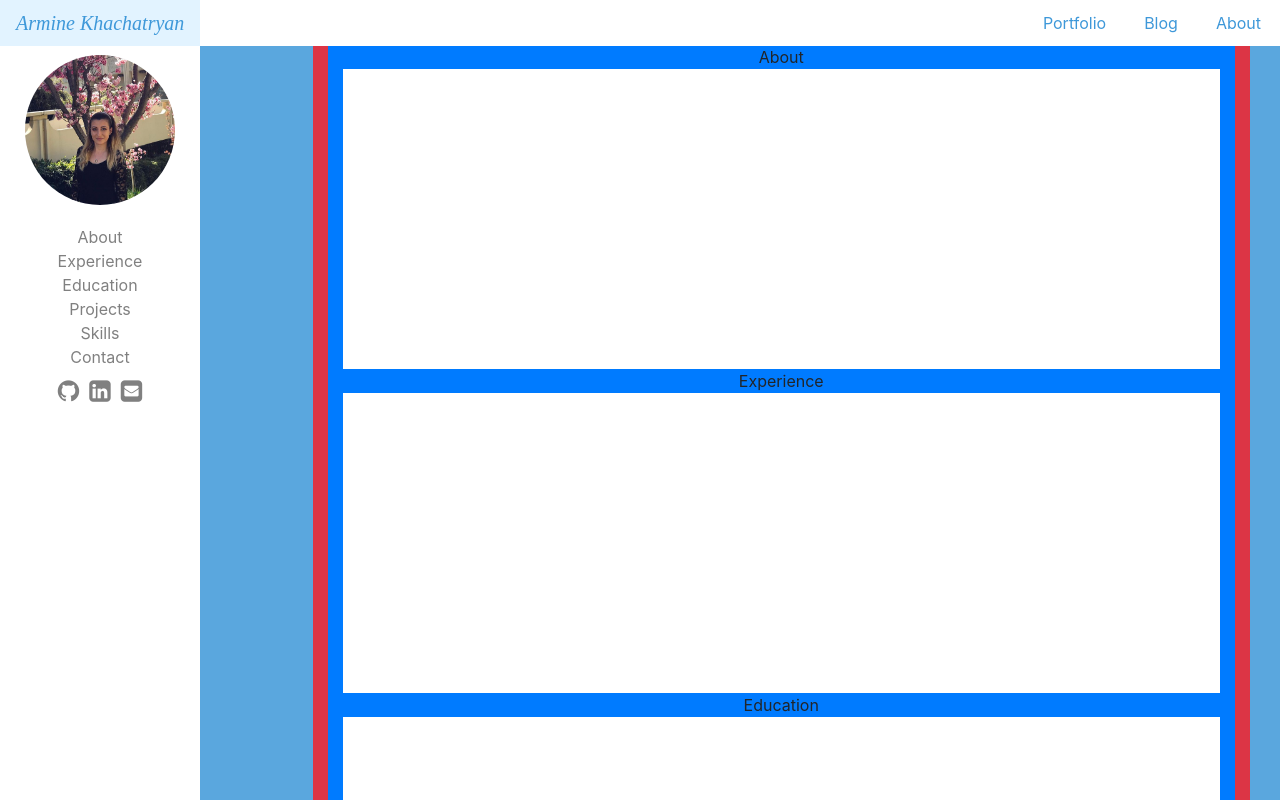
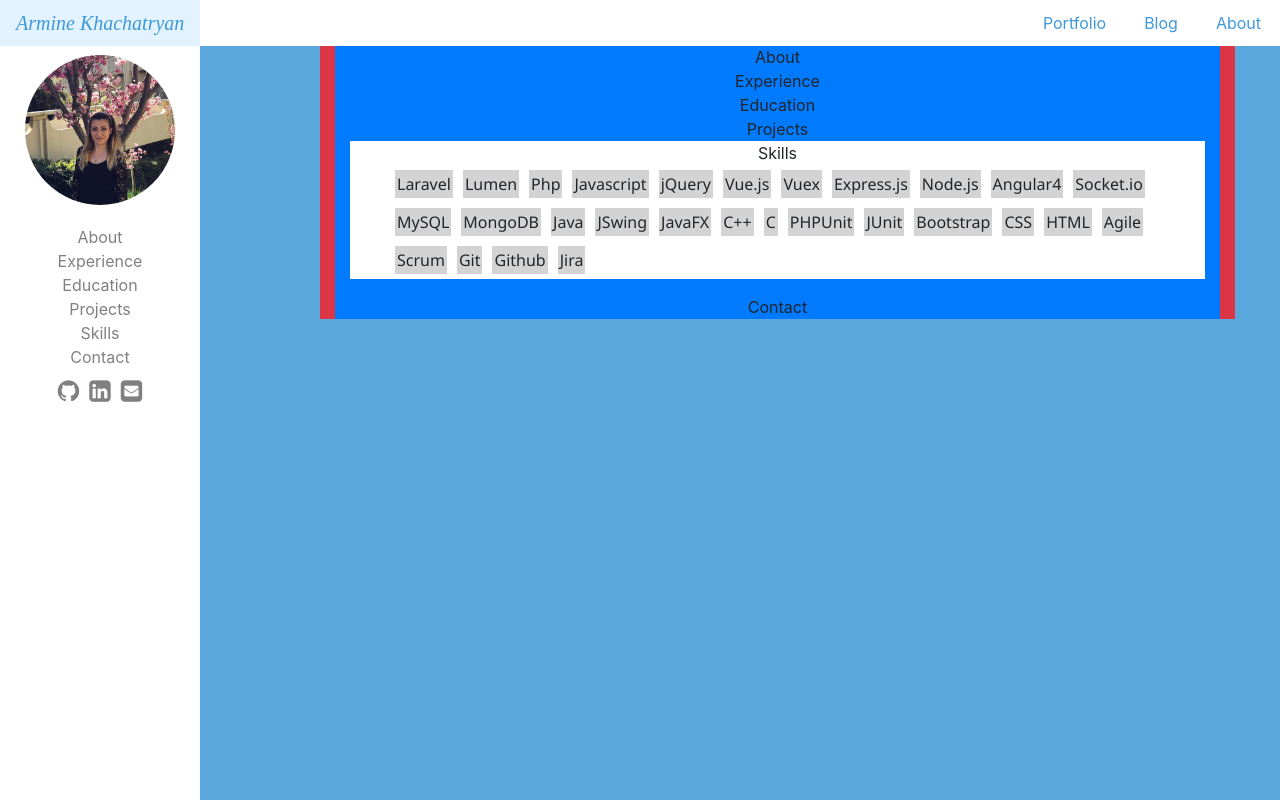
Before and after one commit to arminekhachatryan94/resume, an Angular app: page /portfolio in a window 1280 px wide. Shown: the top 800 px of the page. Built offline with nearby package versions, Linux system fonts and the light colour scheme.

Commit message:
add skills

```diff
--- a/src/app/app.component.css
+++ b/src/app/app.component.css
@@ -1,7 +1,4 @@
-.container-fluid {
-    padding-left: 0px;
-    padding-right: 0px;
-}
+
 
 .padding-top {
     padding-top: 45px;
--- a/src/app/views/portfolio/portfolio.component.css
+++ b/src/app/views/portfolio/portfolio.component.css
@@ -1,3 +1,21 @@
+#skills {
+    background-color: white;
+}
+
+#skills--content {
+    white-space: pre-wrap;
+    word-break: keep-all; /*this stops the word breaking*/
+    width: 100%;
+}
+
+#skills--content li {
+    display: inline;
+    margin: 5px;
+    padding: 2px;
+    background-color: lightgray;
+    font-family: 'Segoe UI', Tahoma, Geneva, Verdana, sans-serif;
+}
+
 .col {
     padding: 0px;
     margin: 0px;
@@ -19,6 +37,5 @@
 
 .rectangle {
     width: 100%;
-    height: 300px;
     background-color: white;
 }
--- a/src/app/views/portfolio/portfolio.component.html
+++ b/src/app/views/portfolio/portfolio.component.html
@@ -8,12 +8,12 @@
     <div class="text-center">
       <section id="about">
         <div>About</div>
-        <div class="rectangle"></div>
+        <div class="rectangle">
+        </div>
       </section>
       <section id="experience">
         <div>Experience</div>
-        <div class="rectangle">
-        </div>
+        <div class="rectangle"></div>
       </section>
       <section id="education">
         <div>Education</div>
@@ -25,7 +25,52 @@
       </section>
       <section id="skills">
         <div>Skills</div>
-        <div class="rectangle"></div>
+        <div id="skills--content" class="container text-left">
+          <ul class="row">
+            <li>Laravel</li>
+            <li>Lumen</li>
+            <li>Php</li>
+          <!-- </ul>
+          <ul> -->
+            <li>Javascript</li>
+            <li>jQuery</li>
+            <li>Vue.js</li>
+            <li>Vuex</li>
+            <li>Express.js</li>
+            <li>Node.js</li>
+            <li>Angular4</li>
+            <li>Socket.io</li>
+          <!-- </ul>
+          <ul> -->
+            <li>MySQL</li>
+            <li>MongoDB</li>
+          <!-- </ul>
+          <ul> -->
+            <li>Java</li>
+            <li>JSwing</li>
+            <li>JavaFX</li>
+          <!-- </ul>
+          <ul> -->
+            <li>C++</li>
+            <li>C</li>
+          <!-- </ul>
+          <ul> -->
+            <li>PHPUnit</li>
+            <li>JUnit</li>
+          <!-- </ul>
+          <ul> -->
+            <li>Bootstrap</li>
+            <li>CSS</li>
+            <li>HTML</li>
+          <!-- </ul>
+          <ul> -->
+            <li>Agile</li>
+            <li>Scrum</li>
+            <li>Git</li>
+            <li>Github</li>
+            <li>Jira</li>
+          </ul>
+        </div>
       </section>
       <section id="contact">
         <div>Contact</div>
```
Also changed, not shown: src/app/views/portfolio/portfolio.component.ts (+11 -0 lines).
